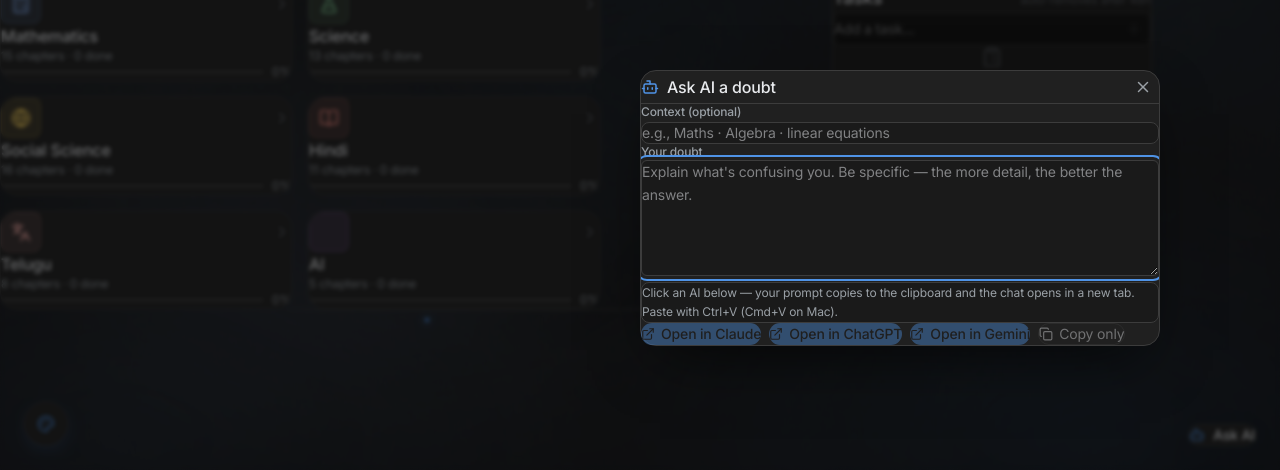
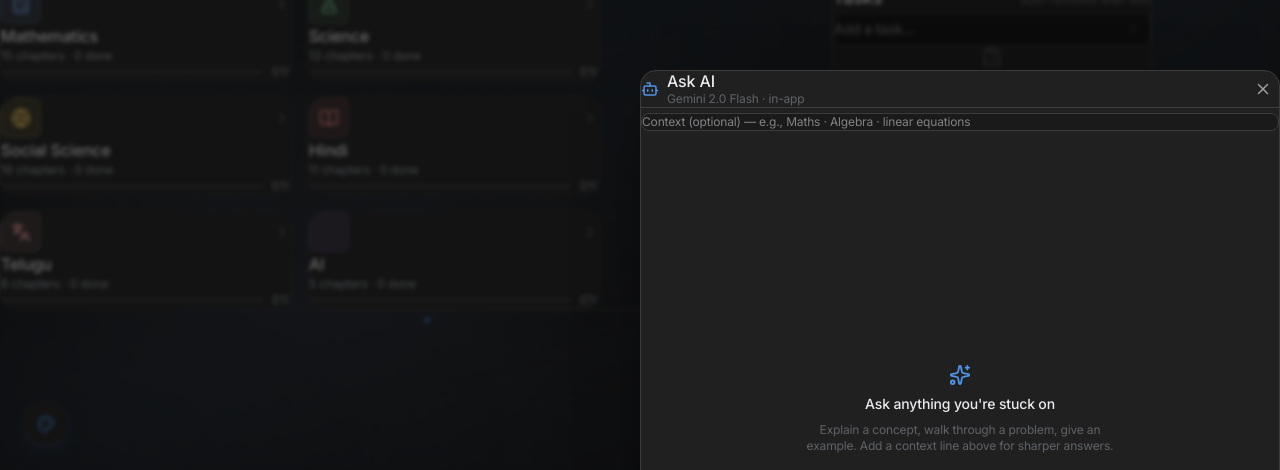
Before and after one commit to Veeraj-1311/study-app, a React (Vite) app: page / in a window 1280 px wide. Both pictures are taken after a click on the button "Ask AI". Shown: the part 330-800 px from the top of the page. Built offline with nearby package versions, Linux system fonts and the light colour scheme.

Commit message:
feat: in-app AI chat via Vercel serverless function calling Gemini 2.0 Flash (needs GEMINI_API_KEY env var)

```diff
--- /dev/null
+++ b/api/ask.js
@@ -0,0 +1,92 @@
+// Vercel serverless function: proxies Google's Gemini API so the key stays server-side.
+// Set GEMINI_API_KEY in Vercel project settings → Environment Variables.
+
+const SYSTEM_PROMPT = `You are a friendly, patient study tutor helping a student work through a doubt.
+- Explain concepts in clear, simple language. Use everyday examples when helpful.
+- Match your depth to what the student is studying (school-level by default).
+- If a calculation is involved, show the steps briefly.
+- If the question is unclear, ask one specific follow-up to clarify before answering.
+- Keep responses focused. No filler intros like "Great question!". Get to the point.
+- Use light markdown if it helps (short bullet lists, **bold** for key terms). Avoid huge headers.`
+
+const MODEL = 'gemini-2.0-flash'
+
+export default async function handler(req, res) {
+  if (req.method !== 'POST') {
+    res.setHeader('Allow', 'POST')
+    return res.status(405).json({ error: 'Method not allowed' })
+  }
+
+  const apiKey = process.env.GEMINI_API_KEY
+  if (!apiKey) {
+    return res.status(503).json({
+      error: 'AI not configured yet. The owner of this app needs to add a GEMINI_API_KEY environment variable on Vercel. Get a free key at aistudio.google.com/apikey, then add it under Vercel → Settings → Environment Variables.',
+    })
+  }
+
+  const body = req.body || {}
+  const messages = Array.isArray(body.messages) ? body.messages : null
+  const context = typeof body.context === 'string' ? body.context.trim() : ''
+
+  if (!messages || messages.length === 0) {
+    return res.status(400).json({ error: 'messages array required' })
+  }
+
+  // Trim history to last 12 turns and map to Gemini's contents shape.
+  const contents = messages.slice(-12).map((m) => ({
+    role: m.role === 'assistant' ? 'model' : 'user',
+    parts: [{ text: String(m.content || '').slice(0, 4000) }],
+  }))
+
+  const systemText = context
+    ? `${SYSTEM_PROMPT}\n\nThe student is currently studying: ${context}`
+    : SYSTEM_PROMPT
+
+  try {
+    const upstream = await fetch(
+      `https://generativelanguage.googleapis.com/v1beta/models/${MODEL}:generateContent`,
+      {
+        method: 'POST',
+        headers: {
+          'x-goog-api-key': apiKey,
+          'Content-Type': 'application/json',
+        },
+        body: JSON.stringify({
+          contents,
+          systemInstruction: { parts: [{ text: systemText }] },
+          generationConfig: {
+            temperature: 0.45,
+            maxOutputTokens: 900,
+            topP: 0.9,
+          },
+          safetySettings: [
+            { category: 'HARM_CATEGORY_HARASSMENT', threshold: 'BLOCK_ONLY_HIGH' },
+            { category: 'HARM_CATEGORY_HATE_SPEECH', threshold: 'BLOCK_ONLY_HIGH' },
+            { category: 'HARM_CATEGORY_SEXUALLY_EXPLICIT', threshold: 'BLOCK_ONLY_HIGH' },
+            { category: 'HARM_CATEGORY_DANGEROUS_CONTENT', threshold: 'BLOCK_ONLY_HIGH' },
+          ],
+        }),
+      }
+    )
+
+    if (!upstream.ok) {
+      const text = await upstream.text()
+      let detail = text
+      try {
+        const parsed = JSON.parse(text)
+        detail = parsed?.error?.message || text
+      } catch {}
+      return res.status(upstream.status).json({ error: `Upstream: ${detail}` })
+    }
+
+    const data = await upstream.json()
+    const answer = data?.candidates?.[0]?.content?.parts?.map((p) => p.text).join('').trim() || ''
+    if (!answer) {
+      const finish = data?.candidates?.[0]?.finishReason
+      return res.status(502).json({ error: finish ? `Empty response (${finish})` : 'Empty response from model' })
+    }
+    return res.status(200).json({ answer })
+  } catch (e) {
+    return res.status(500).json({ error: `Server error: ${e?.message || 'unknown'}` })
+  }
+}
--- a/src/components/AskAI.jsx
+++ b/src/components/AskAI.jsx
@@ -1,36 +1,87 @@
 import { useState, useEffect, useRef } from 'react'
 import { motion, AnimatePresence } from 'framer-motion'
-import { Bot, X, Copy, Check, ExternalLink } from 'lucide-react'
+import { Bot, X, Send, Sparkles, Trash2, AlertCircle, User } from 'lucide-react'
 
-const TARGETS = [
-  { id: 'claude',  label: 'Claude',  url: 'https://claude.ai/new' },
-  { id: 'chatgpt', label: 'ChatGPT', url: 'https://chatgpt.com/' },
-  { id: 'gemini',  label: 'Gemini',  url: 'https://gemini.google.com/app' },
-]
+const STORAGE_KEY = 'learnflow-ai-chat'
 
-const buildPrompt = (context, doubt) => {
-  const ctx = context?.trim()
-  const q = doubt?.trim() || '(write your question here)'
-  if (!ctx) return q
-  return `Context: ${ctx}\n\nMy question: ${q}`
+const loadHistory = () => {
+  try { return JSON.parse(sessionStorage.getItem(STORAGE_KEY) || '[]') } catch { return [] }
+}
+
+const saveHistory = (msgs) => {
+  try { sessionStorage.setItem(STORAGE_KEY, JSON.stringify(msgs)) } catch {}
+}
+
+function FormattedAnswer({ text }) {
+  // Tiny markdown helper: **bold**, line breaks, and simple lists.
+  const lines = text.split('\n')
+  return (
+    <div className="space-y-2">
+      {lines.map((line, i) => {
+        const trimmed = line.trim()
+        if (trimmed === '') return <div key={i} style={{ height: 4 }} />
+        const isBullet = /^[-*•]\s/.test(trimmed)
+        const cleaned = isBullet ? trimmed.replace(/^[-*•]\s/, '') : trimmed
+        const parts = cleaned.split(/(\*\*[^*]+\*\*)/g)
+        return (
+          <div key={i} className={isBullet ? 'flex gap-2' : ''}>
+            {isBullet && <span style={{ color: 'var(--color-accent)', marginTop: 6 }}>•</span>}
+            <p className="text-sm leading-relaxed flex-1" style={{ color: '#e8eaed' }}>
+              {parts.map((p, j) =>
+                p.startsWith('**') && p.endsWith('**') ? (
+                  <strong key={j} style={{ color: '#ffffff' }}>{p.slice(2, -2)}</strong>
+                ) : (
+                  <span key={j}>{p}</span>
+                )
+              )}
+            </p>
+          </div>
+        )
+      })}
+    </div>
+  )
+}
+
+function TypingDots() {
+  return (
+    <div className="flex gap-1 items-center px-1 py-2">
+      {[0, 1, 2].map((i) => (
+        <motion.span
+          key={i}
+          animate={{ opacity: [0.3, 1, 0.3], y: [0, -2, 0] }}
+          transition={{ duration: 0.9, repeat: Infinity, delay: i * 0.15, ease: 'easeInOut' }}
+          className="w-1.5 h-1.5 rounded-full"
+          style={{ backgroundColor: 'var(--color-accent)' }}
+        />
+      ))}
+    </div>
+  )
 }
 
 export default function AskAI({ defaultContext = '' }) {
   const [open, setOpen] = useState(false)
-  const [doubt, setDoubt] = useState('')
+  const [input, setInput] = useState('')
   const [context, setContext] = useState(defaultContext)
-  const [copied, setCopied] = useState(null)
-  const wrapRef = useRef(null)
+  const [messages, setMessages] = useState(loadHistory)
+  const [loading, setLoading] = useState(false)
+  const [error, setError] = useState(null)
   const inputRef = useRef(null)
+  const listEndRef = useRef(null)
 
   useEffect(() => { setContext(defaultContext) }, [defaultContext])
 
+  useEffect(() => { saveHistory(messages) }, [messages])
+
   useEffect(() => {
     if (open) {
-      const t = setTimeout(() => inputRef.current?.focus(), 200)
+      const t = setTimeout(() => inputRef.current?.focus(), 220)
       return () => clearTimeout(t)
     }
   }, [open])
+
+  useEffect(() => {
+    if (open) listEndRef.current?.scrollIntoView({ behavior: 'smooth', block: 'end' })
+  }, [messages, loading, open])
 
   useEffect(() => {
     const onKey = (e) => { if (e.key === 'Escape' && open) setOpen(false) }
@@ -38,23 +89,43 @@
     return () => window.removeEventListener('keydown', onKey)
   }, [open])
 
-  const handleSend = async (target) => {
-    const prompt = buildPrompt(context, doubt)
+  const handleSend = async () => {
+    const text = input.trim()
+    if (!text || loading) return
+    setError(null)
+    setInput('')
+    const next = [...messages, { role: 'user', content: text, id: Date.now() }]
+    setMessages(next)
+    setLoading(true)
     try {
-      await navigator.clipboard.writeText(prompt)
-      setCopied(target.id)
-      setTimeout(() => setCopied(null), 1600)
-    } catch {}
-    window.open(target.url, '_blank', 'noopener,noreferrer')
+      const res = await fetch('/api/ask', {
+        method: 'POST',
+        headers: { 'Content-Type': 'application/json' },
+        body: JSON.stringify({ messages: next.map(({ role, content }) => ({ role, content })), context: context.trim() }),
+      })
+      const data = await res.json().catch(() => ({}))
+      if (!res.ok) {
+        setError(data.error || `Request failed (${res.status})`)
+      } else {
+        setMessages((m) => [...m, { role: 'assistant', content: data.answer, id: Date.now() + 1 }])
+      }
+    } catch (e) {
+      setError(e?.message || 'Network error')
+    } finally {
+      setLoading(false)
+    }
   }
 
-  const handleCopy = async () => {
-    const prompt = buildPrompt(context, doubt)
-    try {
-      await navigator.clipboard.writeText(prompt)
-      setCopied('clipboard')
-      setTimeout(() => setCopied(null), 1600)
-    } catch {}
+  const handleClear = () => {
+    setMessages([])
+    setError(null)
+  }
+
+  const handleKey = (e) => {
+    if (e.key === 'Enter' && !e.shiftKey) {
+      e.preventDefault()
+      handleSend()
+    }
   }
 
   return (
@@ -102,7 +173,6 @@
               }}
             />
             <motion.div
-              ref={wrapRef}
               initial={{ opacity: 0, y: 16, scale: 0.97 }}
               animate={{ opacity: 1, y: 0, scale: 1 }}
               exit={{ opacity: 0, y: 12, scale: 0.97 }}
@@ -114,8 +184,8 @@
                 left: '50%',
                 top: '50%',
                 transform: 'translate(-50%, -50%)',
-                width: 'min(520px, calc(100vw - 32px))',
-                maxHeight: '85vh',
+                width: 'min(640px, calc(100vw - 32px))',
+                height: 'min(82vh, 760px)',
                 backgroundColor: '#202020',
                 border: '1px solid #3c3c3c',
                 borderRadius: 16,
@@ -125,14 +195,30 @@
                 boxShadow: '0 24px 60px -20px rgba(0,0,0,0.7)',
               }}
             >
-              <div className="flex items-center justify-between px-5 py-4" style={{ borderBottom: '1px solid #3c3c3c' }}>
+              <div className="flex items-center justify-between px-5 py-4 shrink-0" style={{ borderBottom: '1px solid #3c3c3c' }}>
                 <div className="flex items-center gap-2">
                   <Bot size={18} style={{ color: 'var(--color-accent)' }} />
-                  <h2 className="text-base font-medium" style={{ color: '#e8eaed', letterSpacing: '-0.01em' }}>Ask AI a doubt</h2>
+                  <div>
+                    <h2 className="text-base font-medium leading-tight" style={{ color: '#e8eaed', letterSpacing: '-0.01em' }}>Ask AI</h2>
+                    <p className="text-xs" style={{ color: '#5f6368' }}>Gemini 2.0 Flash · in-app</p>
                   </div>
+                </div>
+                <div className="flex items-center gap-1">
+                  {messages.length > 0 && (
+                    <button
+                      onClick={handleClear}
+                      className="inline-flex items-center gap-1.5 px-2.5 py-1.5 rounded-md text-xs transition-colors"
+                      style={{ color: '#9aa0a6', backgroundColor: 'transparent' }}
+                      onMouseEnter={(e) => { e.currentTarget.style.backgroundColor = '#2a2a2a'; e.currentTarget.style.color = '#f28b82' }}
+                      onMouseLeave={(e) => { e.currentTarget.style.backgroundColor = 'transparent'; e.currentTarget.style.color = '#9aa0a6' }}
+                    >
+                      <Trash2 size={12} />
+                      New chat
+                    </button>
+                  )}
                   <button
                     onClick={() => setOpen(false)}
-                  className="w-8 h-8 rounded-full flex items-center justify-center"
+                    className="w-8 h-8 rounded-full flex items-center justify-center transition-colors"
                     style={{ color: '#9aa0a6' }}
                     onMouseEnter={(e) => { e.currentTarget.style.backgroundColor = '#2a2a2a'; e.currentTarget.style.color = '#e8eaed' }}
                     onMouseLeave={(e) => { e.currentTarget.style.backgroundColor = 'transparent'; e.currentTarget.style.color = '#9aa0a6' }}
@@ -141,67 +227,117 @@
                     <X size={18} />
                   </button>
                 </div>
+              </div>
 
-              <div className="p-5 space-y-4 overflow-y-auto">
-                <div>
-                  <label className="text-xs font-medium mb-1.5 block" style={{ color: '#9aa0a6' }}>Context (optional)</label>
+              <div className="px-5 pt-3 shrink-0">
                 <input
                   value={context}
                   onChange={(e) => setContext(e.target.value)}
-                    placeholder="e.g., Maths · Algebra · linear equations"
-                    className="w-full rounded-lg px-3 py-2 text-sm outline-none"
+                  placeholder="Context (optional) — e.g., Maths · Algebra · linear equations"
+                  className="w-full rounded-lg px-3 py-2 text-xs outline-none"
                   style={{ backgroundColor: '#1a1a1a', border: '1px solid #3c3c3c', color: '#e8eaed' }}
                 />
               </div>
-                <div>
-                  <label className="text-xs font-medium mb-1.5 block" style={{ color: '#9aa0a6' }}>Your doubt</label>
+
+              <div className="flex-1 overflow-y-auto px-5 py-4 space-y-4">
+                {messages.length === 0 && !loading && !error && (
+                  <div className="h-full flex flex-col items-center justify-center text-center gap-2 py-8" style={{ color: '#5f6368' }}>
+                    <Sparkles size={22} style={{ color: 'var(--color-accent)' }} />
+                    <p className="text-sm font-medium" style={{ color: '#e8eaed' }}>Ask anything you're stuck on</p>
+                    <p className="text-xs max-w-xs">Explain a concept, walk through a problem, give an example. Add a context line above for sharper answers.</p>
+                  </div>
+                )}
+
+                <AnimatePresence initial={false}>
+                  {messages.map((m) => (
+                    <motion.div
+                      key={m.id}
+                      initial={{ opacity: 0, y: 6 }}
+                      animate={{ opacity: 1, y: 0 }}
+                      transition={{ duration: 0.22, ease: 'easeOut' }}
+                      className="flex gap-3"
+                    >
+                      <div
+                        className="w-7 h-7 rounded-full flex items-center justify-center shrink-0"
+                        style={{
+                          backgroundColor: m.role === 'user' ? '#2a2a2a' : 'rgba(var(--color-accent-r), var(--color-accent-g), var(--color-accent-b), 0.18)',
+                          border: m.role === 'user' ? '1px solid #3c3c3c' : '1px solid rgba(var(--color-accent-r), var(--color-accent-g), var(--color-accent-b), 0.4)',
+                          color: m.role === 'user' ? '#9aa0a6' : 'var(--color-accent)',
+                        }}
+                      >
+                        {m.role === 'user' ? <User size={14} /> : <Bot size={14} />}
+                      </div>
+                      <div className="flex-1 min-w-0 pt-0.5">
+                        {m.role === 'assistant'
+                          ? <FormattedAnswer text={m.content} />
+                          : <p className="text-sm leading-relaxed whitespace-pre-wrap" style={{ color: '#e8eaed' }}>{m.content}</p>
+                        }
+                      </div>
+                    </motion.div>
+                  ))}
+                </AnimatePresence>
+
+                {loading && (
+                  <motion.div
+                    initial={{ opacity: 0 }}
+                    animate={{ opacity: 1 }}
+                    className="flex gap-3"
+                  >
+                    <div
+                      className="w-7 h-7 rounded-full flex items-center justify-center shrink-0"
+                      style={{
+                        backgroundColor: 'rgba(var(--color-accent-r), var(--color-accent-g), var(--color-accent-b), 0.18)',
+                        border: '1px solid rgba(var(--color-accent-r), var(--color-accent-g), var(--color-accent-b), 0.4)',
+                        color: 'var(--color-accent)',
+                      }}
+                    >
+                      <Bot size={14} />
+                    </div>
+                    <TypingDots />
+                  </motion.div>
+                )}
+
+                {error && (
+                  <motion.div
+                    initial={{ opacity: 0, y: 4 }}
+                    animate={{ opacity: 1, y: 0 }}
+                    className="flex gap-2 items-start rounded-lg px-3 py-2.5"
+                    style={{ backgroundColor: 'rgba(242, 139, 130, 0.10)', border: '1px solid rgba(242, 139, 130, 0.35)' }}
+                  >
+                    <AlertCircle size={14} style={{ color: '#f28b82', marginTop: 2 }} />
+                    <p className="text-xs leading-relaxed" style={{ color: '#f28b82' }}>{error}</p>
+                  </motion.div>
+                )}
+
+                <div ref={listEndRef} />
+              </div>
+
+              <div className="px-5 pb-5 pt-3 shrink-0" style={{ borderTop: '1px solid #3c3c3c' }}>
+                <div
+                  className="flex gap-2 items-end rounded-xl px-3 py-2 transition-colors"
+                  style={{ backgroundColor: '#1a1a1a', border: '1px solid #3c3c3c' }}
+                >
                   <textarea
                     ref={inputRef}
-                    value={doubt}
-                    onChange={(e) => setDoubt(e.target.value)}
-                    placeholder="Explain what's confusing you. Be specific — the more detail, the better the answer."
-                    rows={5}
-                    className="w-full rounded-lg px-3 py-2.5 text-sm outline-none resize-y leading-relaxed"
-                    style={{ backgroundColor: '#1a1a1a', border: '1px solid #3c3c3c', color: '#e8eaed', fontFamily: 'inherit' }}
+                    value={input}
+                    onChange={(e) => setInput(e.target.value)}
+                    onKeyDown={handleKey}
+                    placeholder="What's your doubt? (Enter to send, Shift+Enter for newline)"
+                    rows={1}
+                    className="flex-1 bg-transparent text-sm py-1.5 outline-none resize-none leading-relaxed"
+                    style={{ color: '#e8eaed', fontFamily: 'inherit', maxHeight: 160 }}
                   />
-                </div>
-
-                <div className="rounded-lg px-3 py-2 text-xs leading-relaxed" style={{ backgroundColor: '#1a1a1a', border: '1px solid #3c3c3c', color: '#9aa0a6' }}>
-                  Click an AI below — your prompt copies to the clipboard and the chat opens in a new tab. Paste with Ctrl+V (Cmd+V on Mac).
-                </div>
-
-                <div className="flex flex-wrap gap-2">
-                  {TARGETS.map((t) => (
                   <button
-                      key={t.id}
-                      onClick={() => handleSend(t)}
-                      disabled={!doubt.trim()}
-                      className="inline-flex items-center gap-1.5 px-3.5 py-2 rounded-full text-sm font-medium transition disabled:opacity-40 disabled:cursor-not-allowed"
+                    onClick={handleSend}
+                    disabled={!input.trim() || loading}
+                    className="w-9 h-9 rounded-lg flex items-center justify-center shrink-0 transition disabled:opacity-30 disabled:cursor-not-allowed"
                     style={{
-                        backgroundColor: 'var(--color-accent)',
-                        color: '#1f1f1f',
+                      backgroundColor: input.trim() && !loading ? 'var(--color-accent)' : 'transparent',
+                      color: input.trim() && !loading ? '#1f1f1f' : '#5f6368',
                     }}
-                      onMouseEnter={(e) => { if (!e.currentTarget.disabled) e.currentTarget.style.filter = 'brightness(1.08)' }}
-                      onMouseLeave={(e) => { e.currentTarget.style.filter = 'brightness(1)' }}
+                    aria-label="Send"
                   >
-                      {copied === t.id ? <Check size={14} /> : <ExternalLink size={14} />}
-                      {copied === t.id ? `Copied — opening ${t.label}` : `Open in ${t.label}`}
-                    </button>
-                  ))}
-                  <button
-                    onClick={handleCopy}
-                    disabled={!doubt.trim()}
-                    className="inline-flex items-center gap-1.5 px-3.5 py-2 rounded-full text-sm transition disabled:opacity-40 disabled:cursor-not-allowed"
-                    style={{
-                      backgroundColor: 'transparent',
-                      color: '#e8eaed',
-                      border: '1px solid #3c3c3c',
-                    }}
-                    onMouseEnter={(e) => { if (!e.currentTarget.disabled) e.currentTarget.style.backgroundColor = '#2a2a2a' }}
-                    onMouseLeave={(e) => { e.currentTarget.style.backgroundColor = 'transparent' }}
-                  >
-                    {copied === 'clipboard' ? <Check size={14} /> : <Copy size={14} />}
-                    {copied === 'clipboard' ? 'Copied' : 'Copy only'}
+                    <Send size={16} strokeWidth={2.2} />
                   </button>
                 </div>
               </div>
```
Lines whose indentation alone changed are shown as unchanged.
